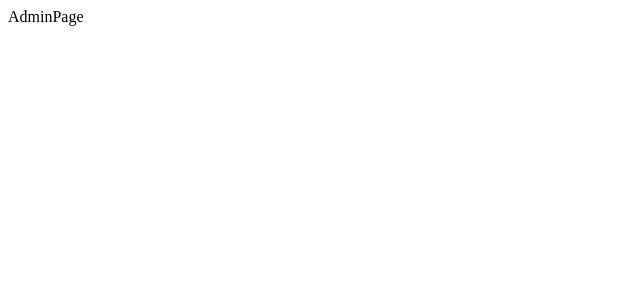
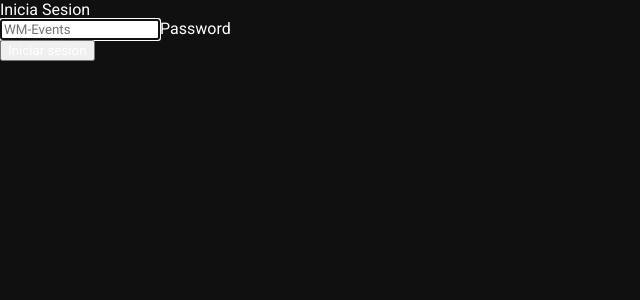
Before and after one commit to v-devOs/Wm-Events-Nextjs, a Next.js app: page /admin in a window 1280 px wide. Shown: the top 300 px of the page, without its empty margins (0-640 px from the left). Built offline with nearby package versions, Linux system fonts and the light colour scheme.

Commit message:
Maquetacion de los logins de la pagina

```diff
--- a/assets/styles/globals.css
+++ b/assets/styles/globals.css
@@ -0,0 +1,47 @@
+@import url('https://fonts.googleapis.com/css2?family=Roboto&family=Roboto+Slab&display=swap');
+
+*:root{
+  --primary-color: #101010;
+  --secondary-color: #181818;
+  --white-color: #fff;
+  --contrast-color: #543884;
+}
+
+*{
+  box-sizing: border-box;
+  margin: 0;
+  font-family: Roboto;
+  color: var(--white-color);
+}
+
+
+body{
+  background-color: var(--primary-color);
+}
+
+.spacing{
+  margin: 10px;
+  padding: 5px;
+}
+
+.border-radius-ex{
+  border-radius: 10px;
+}
+
+.border-radius-in{
+  border-radius: 5px;
+}
+
+.flex{
+  display: flex;
+}
+
+.flex-column{
+  display: flex;
+  flex-direction: column;
+}
+
+.center-content{
+  justify-content: center;
+  align-items: center;
+}
--- /dev/null
+++ b/components/index.ts
@@ -0,0 +1 @@
+export * from './layouts'
--- /dev/null
+++ b/components/layouts/AuthLayout.tsx
@@ -0,0 +1,25 @@
+import { FC, ReactNode } from "react"
+import Head from "next/head"
+
+interface Props{
+  children: ReactNode
+  title:    string
+  desc:     string
+}
+
+export const AuthLayout: FC<Props> = ({ children, desc, title }) => {
+  return (
+    <>
+      <Head>
+        <title>{ title }</title>
+      </Head>
+
+      <main className='flex jst-content'>
+        <div className="container-form">
+          <div className="container-from-title">{ title }</div>
+          { children }
+        </div>
+      </main>
+    </>
+  )
+}
--- /dev/null
+++ b/components/layouts/index.ts
@@ -0,0 +1 @@
+export * from './AuthLayout'
--- a/pages/admin/index.tsx
+++ b/pages/admin/index.tsx
@@ -1,8 +1,23 @@
+import { AuthLayout } from '@/components'
 import React from 'react'
 
 const AdminPage = () => {
   return (
-    <div>AdminPage</div>
+    <AuthLayout title='Inicia Sesion' desc='Pagina para que los administradores puedan iniciar sesion y ver los usuarios registrados'>
+      <form>
+        <div className="container-form-inputs">
+          <div className="user-box">
+            <input autoFocus placeholder='WM-Events' type='password'/>
+            <label>Password</label>
+          </div>
+
+        </div>
+
+        <div className="container-form-btn">
+          <button type='submit'>Iniciar sesion</button>
+        </div>
+      </form>
+    </AuthLayout>
   )
 }
 
```
Also changed, not shown: pages/index.tsx (+19 -1 lines), pages/super-admin/index.tsx (+16 -1 lines).
